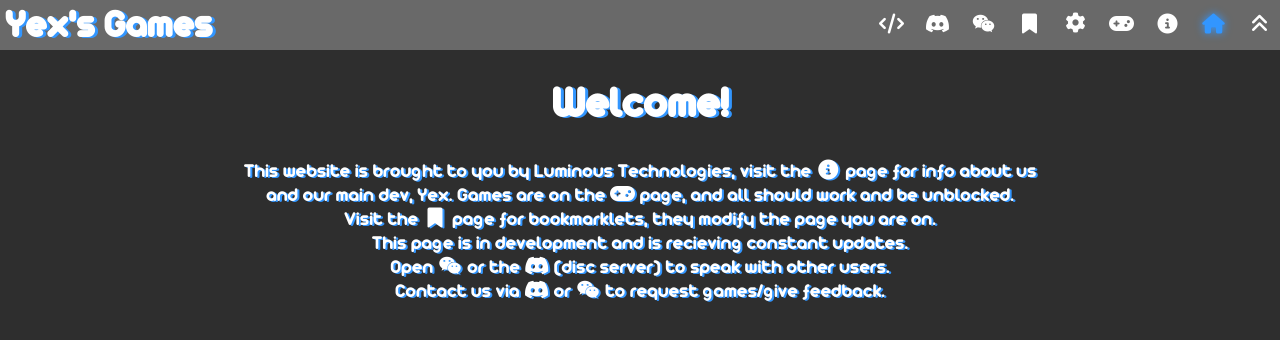
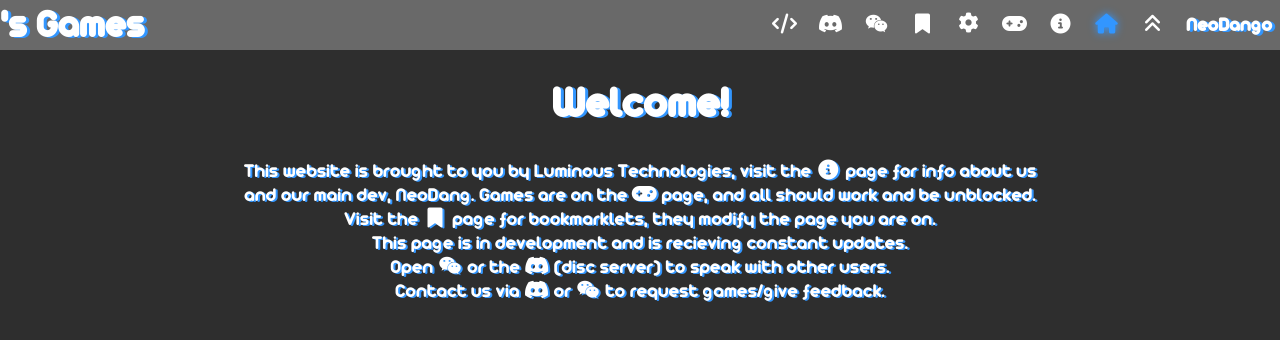
Before and after one commit to NeoDango/AldinIsNotBaldin, a plain HTML site: page index.html in a window 1280 px wide. Drawn offline with Linux system fonts and the light colour scheme.

Commit message:
Update index.html

```diff
--- a/index.html
+++ b/index.html
@@ -14,7 +14,7 @@
    <!-- Navigation Bar -->
   <nav class="bar" id="nav">
     <!-- Site Header -->
-    <h2 id="header"><a class="yex">Yex</a>'s Games</h2>
+    <h2 id="header"><a class="NeoDango">NeoDango</a>'s Games</h2>
     <!-- Navigation Bar Toggle -->
     <a class="updown" id="updown" onclick="b=!b; xd()"><i id='ud' class="fa fa-fw fa-angle-double-up"></i></a>
     <a class="active"><i class="fa fa-fw fa-home"></i></a>
@@ -48,14 +48,14 @@
   <div class="loader">
     <div class="loader-logo">
       <img src="favicon.png" class="loader-logo-image"></img>
-      <h1 class="loader-logo-title"> Yex </h1>
+      <h1 class="loader-logo-title"> NeoDango </h1>
     </div>
     <div class="loader-bar"></div>
   </div>
   <div class="loaded-overlay"></div>
   <!-- Page Contents -->
   <h1 id='htitle'>Welcome!</h1>
-  <p> This website is brought to you by <a class="lumi">Luminous Technologies</a>, visit the <i class="fa fa-fw fa-info-circle"></i> page for info about us <br>and our main dev, <a class="yex">Yex</a>. Games are on the <i class="fa fa-fw fa-gamepad"></i> page, and all should work and be unblocked.<br>Visit the <i class="fa fa-fw fa-bookmark"></i> page for bookmarklets, they modify the page you are on.<br>This page is in development and is recieving constant updates.<br> Open <i class="fa fa-fw fa-wechat"></i> or the <i class="fab fa-discord"></i> (disc server) to speak with other users.
+  <p> This website is brought to you by <a class="lumi">Luminous Technologies</a>, visit the <i class="fa fa-fw fa-info-circle"></i> page for info about us <br>and our main dev, <a class="NeoDango">NeoDang</a>. Games are on the <i class="fa fa-fw fa-gamepad"></i> page, and all should work and be unblocked.<br>Visit the <i class="fa fa-fw fa-bookmark"></i> page for bookmarklets, they modify the page you are on.<br>This page is in development and is recieving constant updates.<br> Open <i class="fa fa-fw fa-wechat"></i> or the <i class="fab fa-discord"></i> (disc server) to speak with other users.
   <br> Contact us via <i class="fab fa-discord"></i> or <i class="fa fa-fw fa-wechat"></i> to request games/give feedback.</p>
   <!-- Scripts -->
   <script src="popper.js"></script>
```
